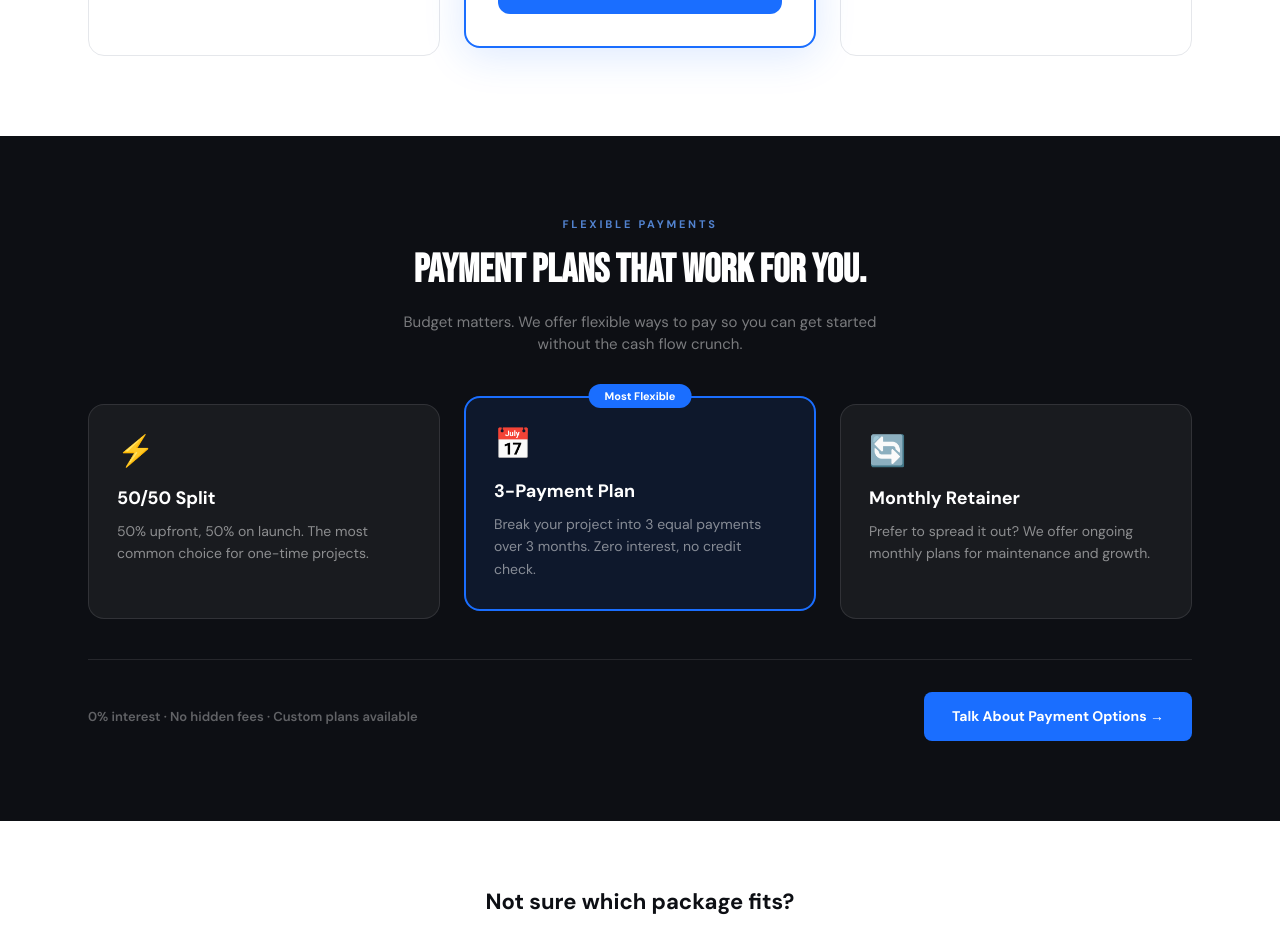
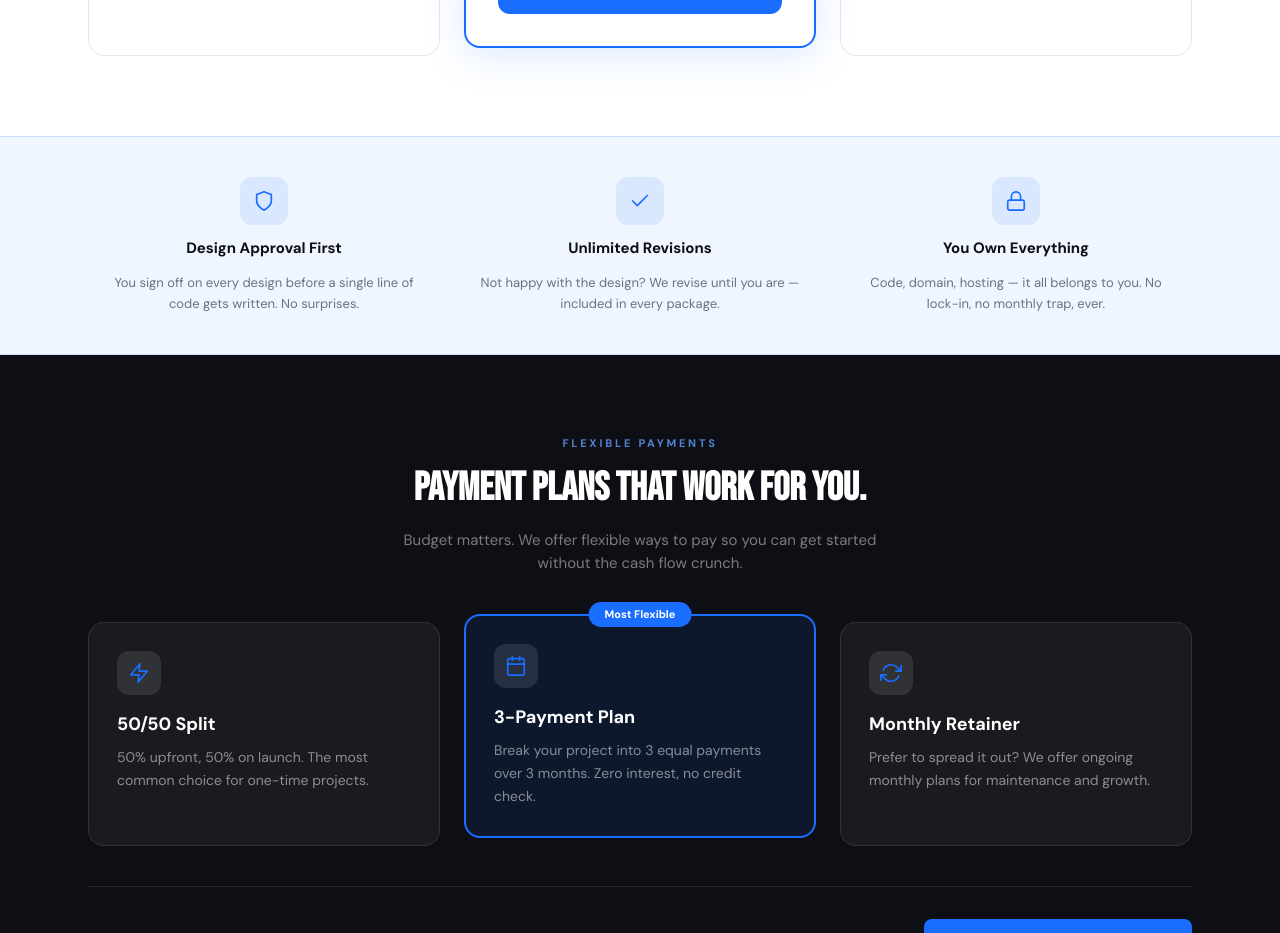
Before and after one commit to brennercory50-sys/nxtlevelbuikds, a Next.js app: page /pricing in a window 1280 px wide. Shown: the part 2560-3493 px from the top of the page. Built offline with nearby package versions, Linux system fonts and the light colour scheme.

Commit message:
Add guarantee section and replace emoji icons on pricing page
https://claude.ai/code/session_012nsTpxgezdJ2RpVgxWdXtc

```diff
--- a/app/pricing/page.tsx
+++ b/app/pricing/page.tsx
@@ -62,20 +62,20 @@ const plans = [
 
 const paymentPlans = [
   {
-    icon: '⚡',
+    icon: <svg width="22" height="22" viewBox="0 0 24 24" fill="none" stroke="currentColor" strokeWidth="1.8" strokeLinecap="round" strokeLinejoin="round"><polygon points="13 2 3 14 12 14 11 22 21 10 12 10 13 2"/></svg>,
     title: '50/50 Split',
     desc: '50% upfront, 50% on launch. The most common choice for one-time projects.',
     featured: false,
   },
   {
-    icon: '📅',
+    icon: <svg width="22" height="22" viewBox="0 0 24 24" fill="none" stroke="currentColor" strokeWidth="1.8" strokeLinecap="round" strokeLinejoin="round"><rect x="3" y="4" width="18" height="18" rx="2" ry="2"/><line x1="16" y1="2" x2="16" y2="6"/><line x1="8" y1="2" x2="8" y2="6"/><line x1="3" y1="10" x2="21" y2="10"/></svg>,
     title: '3-Payment Plan',
     desc: 'Break your project into 3 equal payments over 3 months. Zero interest, no credit check.',
     tag: 'Most Flexible',
     featured: true,
   },
   {
-    icon: '🔄',
+    icon: <svg width="22" height="22" viewBox="0 0 24 24" fill="none" stroke="currentColor" strokeWidth="1.8" strokeLinecap="round" strokeLinejoin="round"><polyline points="23 4 23 10 17 10"/><polyline points="1 20 1 14 7 14"/><path d="M3.51 9a9 9 0 0 1 14.85-3.36L23 10M1 14l4.64 4.36A9 9 0 0 0 20.49 15"/></svg>,
     title: 'Monthly Retainer',
     desc: 'Prefer to spread it out? We offer ongoing monthly plans for maintenance and growth.',
     featured: false,
@@ -172,6 +172,37 @@ export default function Pricing() {
         </div>
       </section>
 
+      {/* Guarantee Strip */}
+      <section className="bg-[#f0f6ff] border-y border-accent/20 py-10">
+        <div className="container-site">
+          <div className="grid grid-cols-1 md:grid-cols-3 gap-6 text-center">
+            {[
+              {
+                icon: <svg width="22" height="22" viewBox="0 0 24 24" fill="none" stroke="currentColor" strokeWidth="1.8" strokeLinecap="round" strokeLinejoin="round"><path d="M12 22s8-4 8-10V5l-8-3-8 3v7c0 6 8 10 8 10z"/></svg>,
+                title: 'Design Approval First',
+                desc: 'You sign off on every design before a single line of code gets written. No surprises.',
+              },
+              {
+                icon: <svg width="22" height="22" viewBox="0 0 24 24" fill="none" stroke="currentColor" strokeWidth="1.8" strokeLinecap="round" strokeLinejoin="round"><polyline points="20 6 9 17 4 12"/></svg>,
+                title: 'Unlimited Revisions',
+                desc: 'Not happy with the design? We revise until you are — included in every package.',
+              },
+              {
+                icon: <svg width="22" height="22" viewBox="0 0 24 24" fill="none" stroke="currentColor" strokeWidth="1.8" strokeLinecap="round" strokeLinejoin="round"><rect x="3" y="11" width="18" height="11" rx="2" ry="2"/><path d="M7 11V7a5 5 0 0 1 10 0v4"/></svg>,
+                title: 'You Own Everything',
+                desc: 'Code, domain, hosting — it all belongs to you. No lock-in, no monthly trap, ever.',
+              },
+            ].map(g => (
+              <div key={g.title} className="flex flex-col items-center gap-3">
+                <div className="w-12 h-12 rounded-xl bg-accent/10 flex items-center justify-center text-accent">{g.icon}</div>
+                <h4 className="font-bold text-[15px] text-dark">{g.title}</h4>
+                <p className="text-[13px] text-muted leading-relaxed max-w-xs">{g.desc}</p>
+              </div>
+            ))}
+          </div>
+        </div>
+      </section>
+
       {/* Payment Plans */}
       <section className="bg-dark py-20">
         <div className="container-site">
@@ -195,7 +226,7 @@ export default function Pricing() {
                     {p.tag}
                   </span>
                 )}
-                <div className="text-3xl mb-4">{p.icon}</div>
+                <div className="w-11 h-11 rounded-xl bg-white/10 flex items-center justify-center mb-4 text-accent">{p.icon}</div>
                 <h3 className="font-bold text-[18px] text-white mb-2">{p.title}</h3>
                 <p className="text-[14px] leading-relaxed" style={{color:'rgba(255,255,255,0.5)'}}>{p.desc}</p>
               </div>
```
